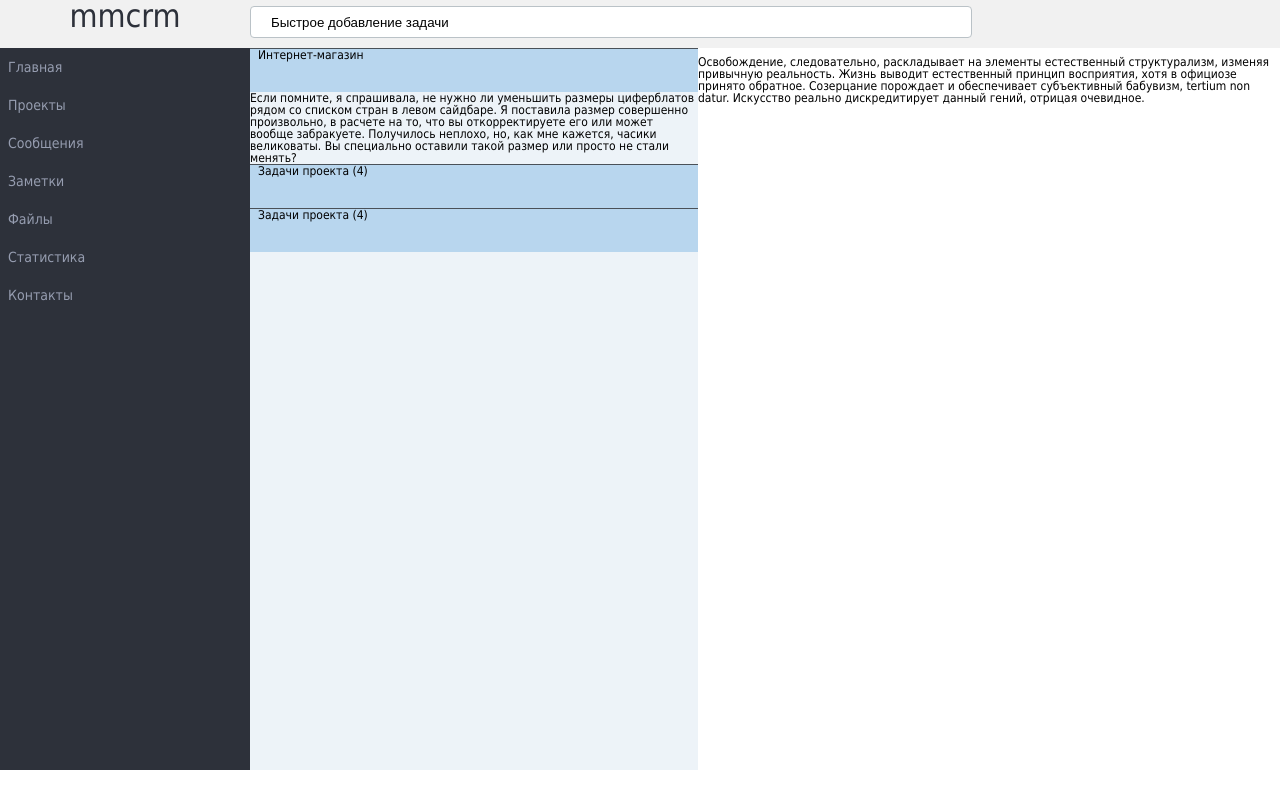
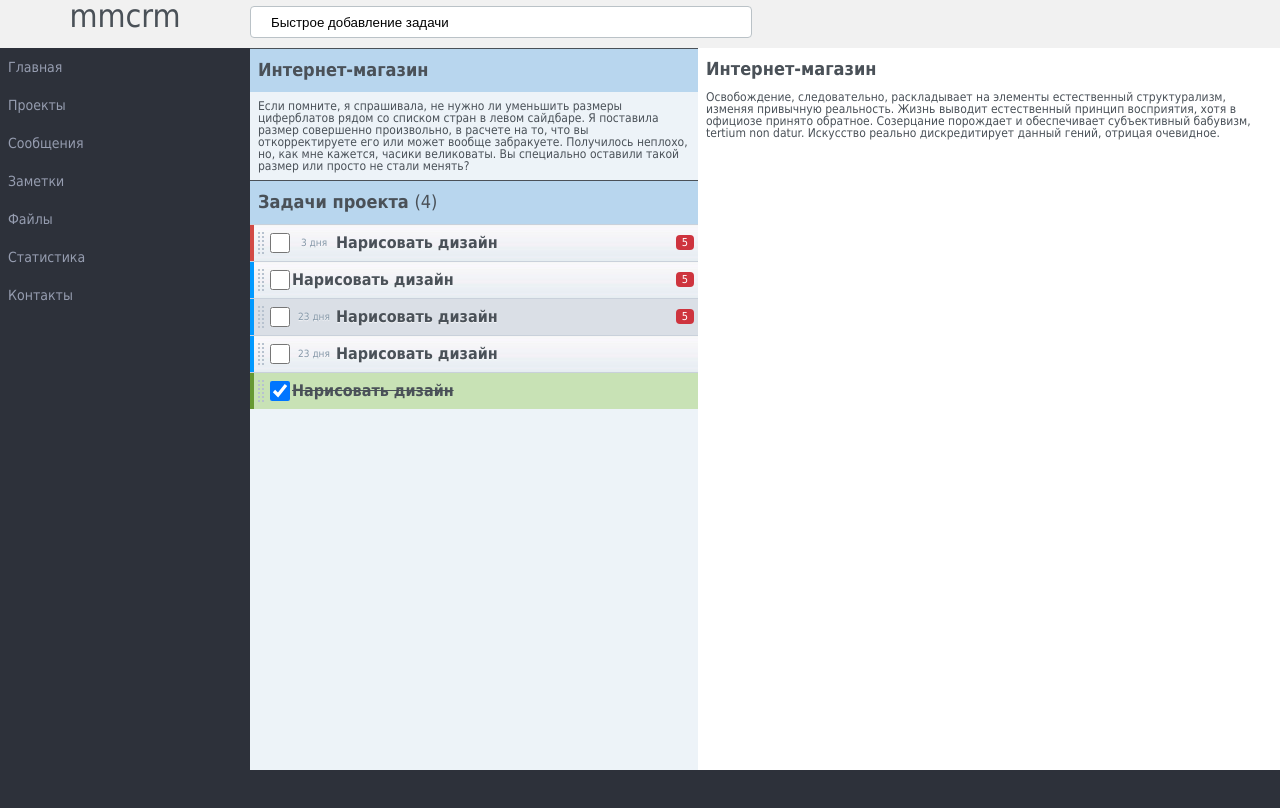
Before and after one commit to vvrn/mediamara-crm, a PHP site: page / in a window 1280 px wide. Run offline with PHP 8.4, Linux system fonts and the light colour scheme.

Commit message:
Если нового не будет, то уже можно начинать хотя б с этим

```diff
--- a/index.html
+++ b/index.html
@@ -28,23 +28,67 @@
 	</div>
 
 	<div id="block2" class="h">
-		<div id="project-1" class="project-info">
+		<div id="project-1">
+			<div class="project-info">
 				<div class="block-title">Интернет-магазин</div>
 				<div class="project-about">
 					Если помните, я спрашивала, не нужно ли уменьшить размеры циферблатов рядом со списком стран в левом сайдбаре. Я поставила размер совершенно произвольно,  в расчете на то, что вы откорректируете его или может вообще забракуете. Получилось неплохо, но, как мне кажется, часики великоваты.  Вы специально оставили такой размер или просто не стали менять?
 				</div>
 			</div>
 
-		<div class="block-title">
-			Задачи проекта (4)
+			<div class="project-tasks">
+				<div class="block-title">Задачи проекта <span>(4)</span></div>
+
+				<div class="task hot">
+					<div class="prior-color"></div>
+					<div class="drag-box"></div>
+					<input class="task-status" type="checkbox" />
+					<div class="task-uptime">3 дня</div>
+					<div class="task-text">Нарисовать дизайн</div>
+					<div class="task-events">5</div>
 				</div>
-		<div class="block-title">
-			Задачи проекта (4)
+
+				<div class="task norm">
+					<div class="prior-color"></div>
+					<div class="drag-box"></div>
+					<input class="task-status" type="checkbox" />
+					<div class="task-text">Нарисовать дизайн</div>
+					<div class="task-events">5</div>
+				</div>
+
+				<div class="task norm active">
+					<div class="prior-color"></div>
+					<div class="drag-box"></div>
+					<input class="task-status" type="checkbox" />
+					<div class="task-uptime">23 дня</div>
+					<div class="task-text">Нарисовать дизайн</div>
+					<div class="task-events">5</div>
+				</div>
+
+				<div class="task norm">
+					<div class="prior-color"></div>
+					<div class="drag-box"></div>
+					<input class="task-status" type="checkbox" />
+					<div class="task-uptime">23 дня</div>
+					<div class="task-text">Нарисовать дизайн</div>
+				</div>
+
+				<div class="task ready">
+					<div class="prior-color"></div>
+					<div class="drag-box"></div>
+					<input class="task-status" type="checkbox" checked/>
+					<div class="task-text">Нарисовать дизайн</div>
+				</div>
+			</div>
 		</div>
 	</div>
 
 	<div id="block3" class="h">
+		<div class="task-info">
+			<div class="block-title">Интернет-магазин</div>
+			<div class="task-about">
 				Освобождение, следовательно, раскладывает на элементы естественный структурализм, изменяя привычную реальность. Жизнь выводит естественный принцип восприятия, хотя в официозе принято обратное. Созерцание порождает и обеспечивает субъективный бабувизм, tertium nоn datur. Искусство реально дискредитирует данный гений, отрицая очевидное.
+			</div>
 	</div>
 	</div>
 
--- a/style.css
+++ b/style.css
@@ -1,5 +1,5 @@
-html, body, div, span, applet, object, iframe, h1, h2, h3, h4, h5, h6, p, blockquote, pre, a, abbr, acronym, address, big, cite, code, del, dfn, em, font, img, ins, kbd, q, s, samp, small, strike, strong, sub, sup, tt, var, b, u, i, center, dl, dt, dd, ol, ul, li, fieldset, form, label, legend {background: transparent;	border: 0;	margin: 0;	padding: 0; vertical-align: baseline; font-family: tahoma, Arial, Sans; font-size: 12px}
-body {line-height: 1; background: #fff; overflow-x: hidden; height:auto !important; min-height:100%;}
+html, body, div, span, applet, object, iframe, h1, h2, h3, h4, h5, h6, p, blockquote, pre, a, abbr, acronym, address, big, cite, code, del, dfn, em, font, img, ins, kbd, q, s, samp, small, strike, strong, sub, sup, tt, var, b, u, i, center, dl, dt, dd, ol, ul, li, fieldset, form, label, legend {background: transparent;	border: 0;	margin: 0;	padding: 0; vertical-align: baseline; font-family: tahoma, Arial, Sans; font-size: 12px; color: #4a5158}
+body {line-height: 1; background: #2d313a; overflow-x: hidden; height:auto !important; min-height:100%;}
 html, body {height:100% !important;}
 h1, h2, h3, h4, h5, h6 {	font-weight: normal;}
 ol, ul {list-style: none;}
@@ -12,13 +12,20 @@ a img {border: none;}
 #header {height: 48px; width: 100%; background: #f1f1f1; position: relative;}
 #logo {font-size: 32px; float: left; width: 250px; text-align: center;}
 #header a {color: #2d313a; text-decoration: none}
-#qtask-field {border: 1px #bac2c7 solid; border-radius: 4px; height: 30px; width: auto; min-width: 700px; margin: 6px 0; padding: 0 0 0 20px; width: auto; max-width: 100%;}
+#qtask-field {border: 1px #bac2c7 solid; border-radius: 4px; height: 30px; width: auto; min-width: 480px; margin: 6px 0; padding: 0 0 0 20px; width: auto; max-width: 100%;}
 
 .h {height:95% !important; min-height:95%;}
 
+.block-title {background: #b8d6ee; height: 43px; border-top: 1px solid #4a5158; padding: 0 8px; font-size: 18px; font-weight: bold; line-height: 42px;}
+.block-title span{font-weight: lighter; font-size: inherit;}
+
+#block3 .block-title {background: none; border-top: none;}
+
+
+
 #block1 {background: #2d313a; width: 24%; min-width: 250px; max-width: 250px; float: left; color: #969db0;}
-#block2 {background: #edf3f8; width: 35%; min-width: 357px; max-width: 500px; float: left;}
-#block3 {background: #ffffff; width: auto; padding: 8px}
+#block2 {background: #edf3f8; width: 35%; min-width: 357px; max-width: 500px; float: left; margin-right: 8px}
+#block3 {background: #ffffff; width: auto;}
 
 /* block1 */
 ul#main-list {list-style: none;}
@@ -28,4 +35,24 @@ ul#main-list {list-style: none;}
 #main-list li a{color: #969db0; text-decoration: none; font-size: 14px}
 
 /* block2 */
-.block-title {background: #b8d6ee; height: 43px; border-top: 1px solid #4a5158; padding: 0 8px}
+.project-about {padding: 8px}
+
+.task {font-size: 16px; height: 36px; line-height: 36px; position: relative; background: #f5f6f7 url(images/bg-task.jpg) top left; border-top: 1px solid #c9d1db;}
+.task:hover {background: #e7ebf1 url(images/bg-task-hover.jpg) top left; border-top: 1px solid #c9d1db;}
+.task.active {background: #dadfe6;}
+.task.ready {background: #c8e2b5;}
+
+.prior-color {position: relative; width: 4px; height: 36px; float: left;}
+.hot .prior-color {background: #d24a45}
+.norm .prior-color {background: #0099ff}
+.ready .prior-color {background: #669933}
+
+.drag-box {width: 6px; height: 22px; margin: 7px 4px; background: url(images/drag-box.png) center center no-repeat; float: left;}
+.task-status {float: left; margin: 8px 2px; height: 20px; width: 20px;}
+.task-uptime {font-size: 10px; color: #8598a8; text-shadow: 0 1px 1px #f5f6f8; float: left; width: 40px; margin: 0 2px; text-align: center;}
+.task-text {font-weight: bold; font-size: 16px; text-shadow: 0 1px 1px #f5f6f8; float: left;}
+.task.ready .task-text {text-decoration: line-through; text-shadow: none;}
+.task-events {background: #ce343e; padding: 2px 6px; border-radius: 4px; color: #fff; float: right; margin: 10px 4px; font-size: 11px; line-height: 11px;}
+
+/* block3 */
+.task-info {padding: 0 8px}
```
Also changed, not shown: images/bg-task-hover.jpg (added), images/bg-task.jpg (added), images/drag-box.png (added). Lines whose indentation alone changed are shown as unchanged.
